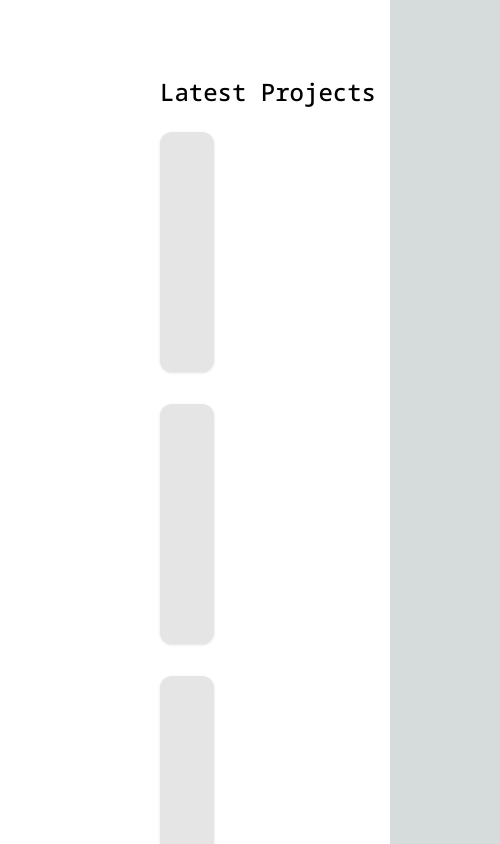
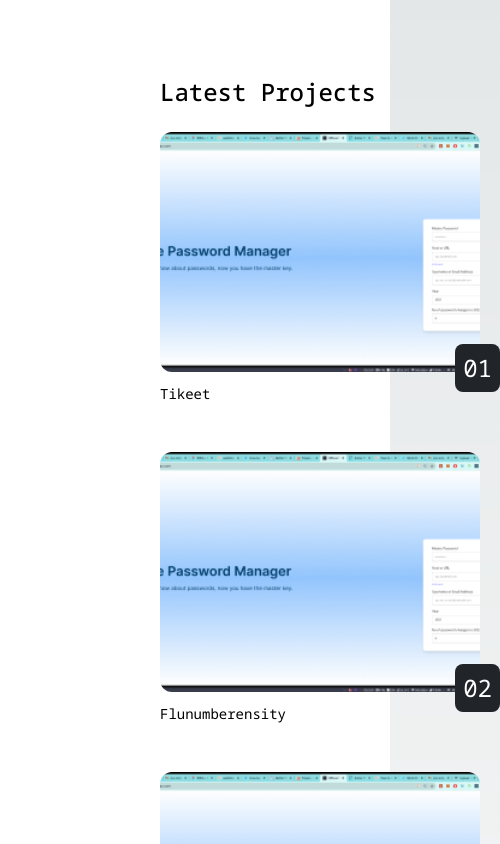
Before and after one commit to NabinKawan/nabinkawan.github.io, a Next.js app: page / in a window 390 px wide. Shown: the part 940-1784 px from the top of the page, 500 px wide, since content can reach past the window. Built offline with nearby package versions, Linux system fonts and the light colour scheme.

Commit message:
Add page load animation

```diff
--- a/package.json
+++ b/package.json
@@ -18,6 +18,7 @@
     "classnames": "^2.3.2",
     "eslint": "8.44.0",
     "eslint-config-next": "13.4.9",
+    "framer-motion": "^10.12.21",
     "next": "13.4.9",
     "postcss": "8.4.25",
     "react": "18.2.0",
--- /dev/null
+++ b/src/animations/page-load-animation.tsx
@@ -0,0 +1,19 @@
+import { motion } from 'framer-motion';
+import React from 'react';
+
+export default function PageLoadAnimation({ children }: React.PropsWithChildren) {
+    return (
+        <motion.div
+            initial={{ x: 0, opacity: 0 }}
+            animate={{ x: 0, opacity: 1 }}
+            exit={{ x: 300, opacity: 0 }}
+            transition={{
+                ease: 'linear',
+                duration: 1,
+                x: { duration: 1 }
+            }}
+        >
+            {children}
+        </motion.div>
+    );
+}
--- a/src/components/cards/project-card.tsx
+++ b/src/components/cards/project-card.tsx
@@ -11,7 +11,7 @@ interface IProjectCardProps {
 export default function ProjectCard({ project, className }: IProjectCardProps) {
     return (
         <div className={cn('product-box relative h-60 w-80 space-y-3', className)}>
-            <PortImage src={project.image} className={cn('rounded-xl border object-fill')} width={250} height={200} />
+            <PortImage src={project.image} className="hover:scale-120 rounded-xl object-cover transition delay-500" />
             <p className="text-sm">{project.name}</p>
             <div className={`absolute -bottom-5 -right-5 rounded-lg bg-black-900 p-2 text-2xl text-white`}>0{project.number}</div>
         </div>
--- a/src/components/project-list/index.tsx
+++ b/src/components/project-list/index.tsx
@@ -1,6 +1,6 @@
 import projects, { Project } from '@app/data/projects-data';
 import React from 'react';
-import AnchorLink from '../ui/anchor-link';
+import AnchorLink from '../ui/links/anchor-link';
 import ProjectCard from '../cards/project-card';
 import { getAnimatedCards } from '@app/utils/animationUtils';
 import LoadingProjectCard from '../cards/loading-project-card';
@@ -19,7 +19,7 @@ export default function ProjectList({ isLoading, projects }: IProjectList) {
         );
     };
     return (
-        <div className="3xl:grid-cols-5 4xl:grid-cols-6 mt-8 grid grid-cols-1 gap-8 pr-44 sm:grid-cols-2 lg:grid-cols-3 xl:grid-cols-3">
+        <div className="3xl:grid-cols-5 4xl:grid-cols-6 mt-8 grid grid-cols-1 gap-x-8 gap-y-20 pr-44 sm:grid-cols-2 lg:grid-cols-3 xl:grid-cols-3">
             {isLoading ? getAnimatedCards(projects ? projects.length : 6).map((idx) => <LoadingProjectCard key={idx} />) : projects.map((project) => getProjectCard(project))}
         </div>
     );
--- a/src/components/ui/loader.tsx
+++ b/src/components/ui/loader.tsx
@@ -33,10 +33,10 @@ export default function Loader({ tag = 'div', size = 'medium', variant = 'blink'
     let Component = tag;
     return (
         <Component className={cn('flex items-center gap-2', variant === 'moveUp' && handleLoaderPosition(size), className)}>
-            <span className={cn('bg-black-900 dark:bg-white rounded-full', handleVariantClasses(variant, size), sizes[size])} />
-            <span className={cn('animation-delay-200 bg-black-900 dark:bg-white rounded-full', handleVariantClasses(variant, size), sizes[size])} />
-            <span className={cn('animation-delay-500 bg-black-900 dark:bg-white rounded-full', handleVariantClasses(variant, size), sizes[size])} />
-            {variant === 'moveUp' && !showOnlyThreeDots ? <span className={cn('animation-delay-700 bg-black-900 dark:bg-white rounded-full', handleVariantClasses(variant, size), sizes[size])} /> : null}
+            <span className={cn('rounded-full bg-black-900 dark:bg-white', handleVariantClasses(variant, size), sizes[size])} />
+            <span className={cn('animation-delay-200 rounded-full bg-black-900 dark:bg-white', handleVariantClasses(variant, size), sizes[size])} />
+            <span className={cn('animation-delay-500 rounded-full bg-black-900 dark:bg-white', handleVariantClasses(variant, size), sizes[size])} />
+            {variant === 'moveUp' && !showOnlyThreeDots ? <span className={cn('animation-delay-700 rounded-full bg-black-900 dark:bg-white', handleVariantClasses(variant, size), sizes[size])} /> : null}
         </Component>
     );
 }
--- a/src/containers/HomeContainer.tsx
+++ b/src/containers/HomeContainer.tsx
@@ -15,7 +15,7 @@ export default function HomeContainer() {
             <Banner />
             <div className="space-y-6">
                 <div className="text-2xl font-medium">Latest Projects</div>
-                <ProjectList isLoading projects={projects} />
+                <ProjectList projects={projects} />
             </div>
         </div>
     );
--- a/src/layouts/_layout.tsx
+++ b/src/layouts/_layout.tsx
@@ -6,11 +6,15 @@
 
 import Header from '@app/components/app/header';
 import React from 'react';
+import { AnimatePresence, LazyMotion, domAnimation, motion } from 'framer-motion';
+import PageLoadAnimation from '@app/animations/page-load-animation';
 
 export default function Layout({ children }: React.PropsWithChildren) {
     return (
-        <div className="bg-white pb-44 pl-40 font-notoSans">
-            <main className={`min-h-screen cursor-default  bg-white`}> {children}</main>
-        </div>
+        <PageLoadAnimation>
+            <div className="bg-white pb-44 pl-40 font-notoSans">
+                <main className={`min-h-screen cursor-default  bg-white`}> {children}</main>
+            </div>
+        </PageLoadAnimation>
     );
 }
```
Also changed, not shown: src/components/ui/links/active-link.tsx (renamed from src/components/ui/active-link.tsx), src/components/ui/links/anchor-link.tsx (renamed from src/components/ui/anchor-link.tsx), 1 other file (tests, documents, lock files or other folders).
